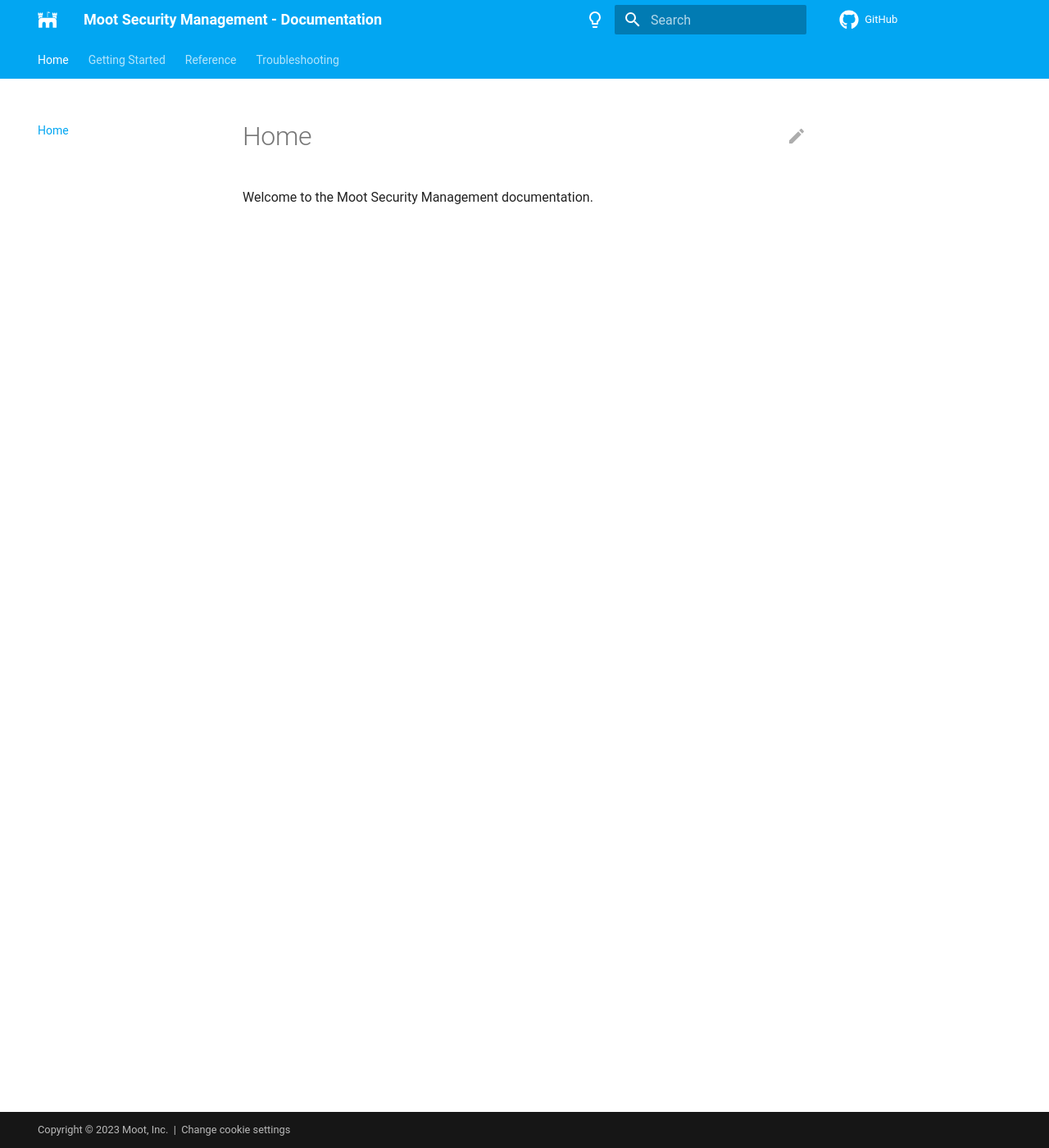
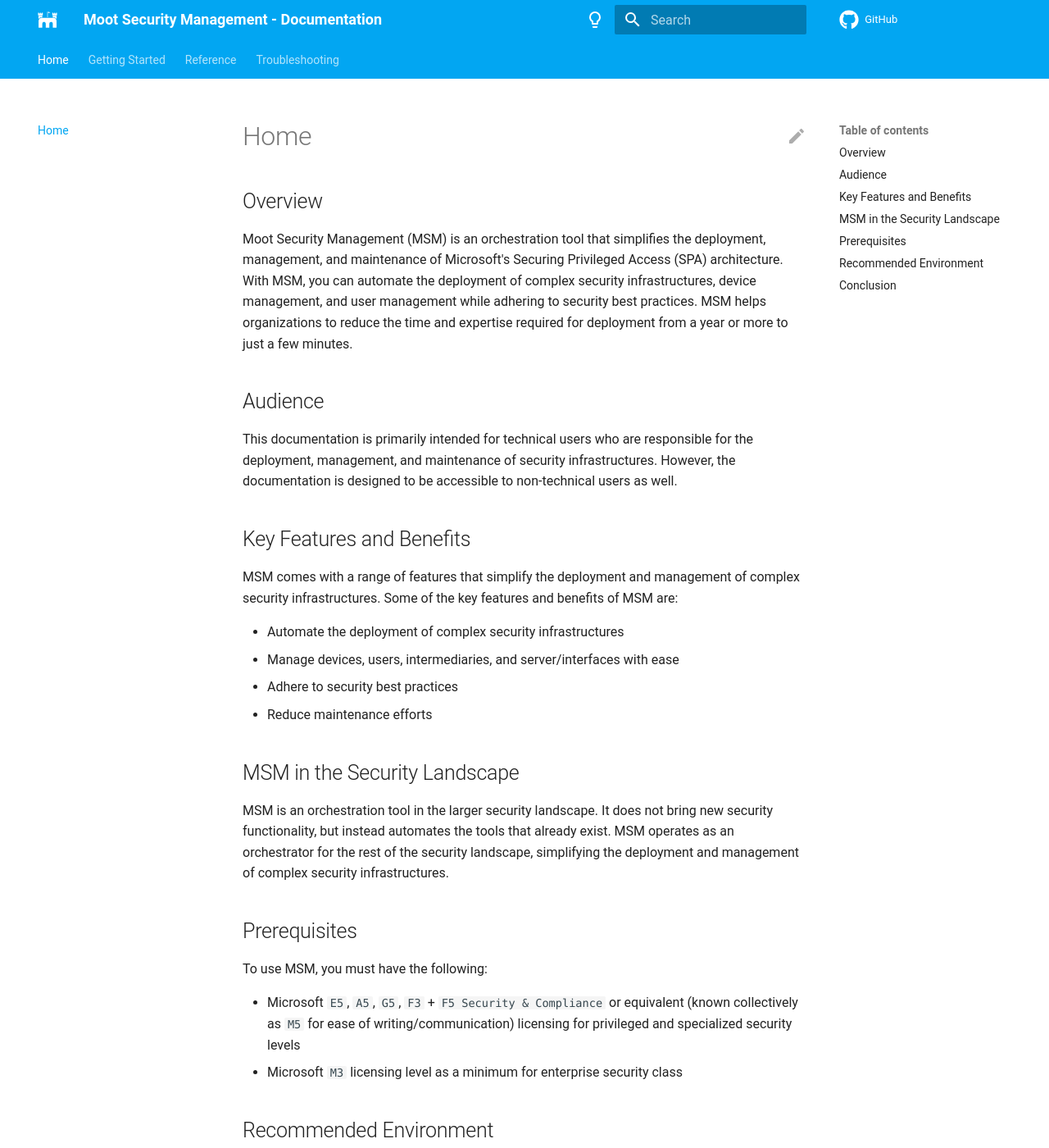
Before and after one commit to Software-Hardware-Integration-Lab/Documentation, an MkDocs documentation site: the page built from docs/index.md, in a window 1280 px wide and 1400 px high. Shown: the whole window at 82% size. Built offline with MkDocs 1.6.1 and Material for MkDocs 9.7.7, drawn with Linux system fonts in a browser that asks for light colours; comment, search, counter and statistics services are not loaded; some of the changed text lies outside the part shown.

Commit message:
Initial Home Content
Initial set of content for the docs home page.

```diff
--- a/docs/index.md
+++ b/docs/index.md
@@ -1,3 +1,44 @@
 # Home
 
-Welcome to the Moot Security Management documentation.
+## Overview
+
+Moot Security Management (MSM) is an orchestration tool that simplifies the deployment, management, and maintenance of Microsoft's Securing Privileged Access (SPA) architecture. With MSM, you can automate the deployment of complex security infrastructures, device management, and user management while adhering to security best practices. MSM helps organizations to reduce the time and expertise required for deployment from a year or more to just a few minutes.
+
+## Audience
+
+This documentation is primarily intended for technical users who are responsible for the deployment, management, and maintenance of security infrastructures. However, the documentation is designed to be accessible to non-technical users as well.
+
+## Key Features and Benefits
+
+MSM comes with a range of features that simplify the deployment and management of complex security infrastructures. Some of the key features and benefits of MSM are:
+
+- Automate the deployment of complex security infrastructures
+- Manage devices, users, intermediaries, and server/interfaces with ease
+- Adhere to security best practices
+- Reduce maintenance efforts
+
+## MSM in the Security Landscape
+
+MSM is an orchestration tool in the larger security landscape. It does not bring new security functionality, but instead automates the tools that already exist. MSM operates as an orchestrator for the rest of the security landscape, simplifying the deployment and management of complex security infrastructures.
+
+## Prerequisites
+
+To use MSM, you must have the following:
+
+- Microsoft `E5`, `A5`, `G5`, `F3` + `F5 Security & Compliance` or equivalent (known collectively as `M5` for ease of writing/communication) licensing for privileged and specialized security levels
+- Microsoft `M3` licensing level as a minimum for enterprise security class
+
+## Recommended Environment
+
+While not mandatory, it is highly recommended to use MSM in the following environment:
+
+- An `Azure Subscription` for hosting the application, as it is a security best practice to run the app in Azure
+- All objects to be managed by MSM (devices, users, apps, etc.) synced/connected to Azure AD, the primary identity provider used by MSM
+
+By following these recommendations, you can speed up the adoption process for MSM.
+
+## Conclusion
+
+MSM simplifies the deployment, management, and maintenance of complex security infrastructures by automating the tools that already exist. With MSM, you can reduce the time and expertise required for deployment, manage devices and users with ease, adhere to security best practices, and reduce maintenance efforts.
+
+In the rest of the documentation, we will provide detailed instructions on how to install, configure, and use MSM to achieve these benefits.
```
